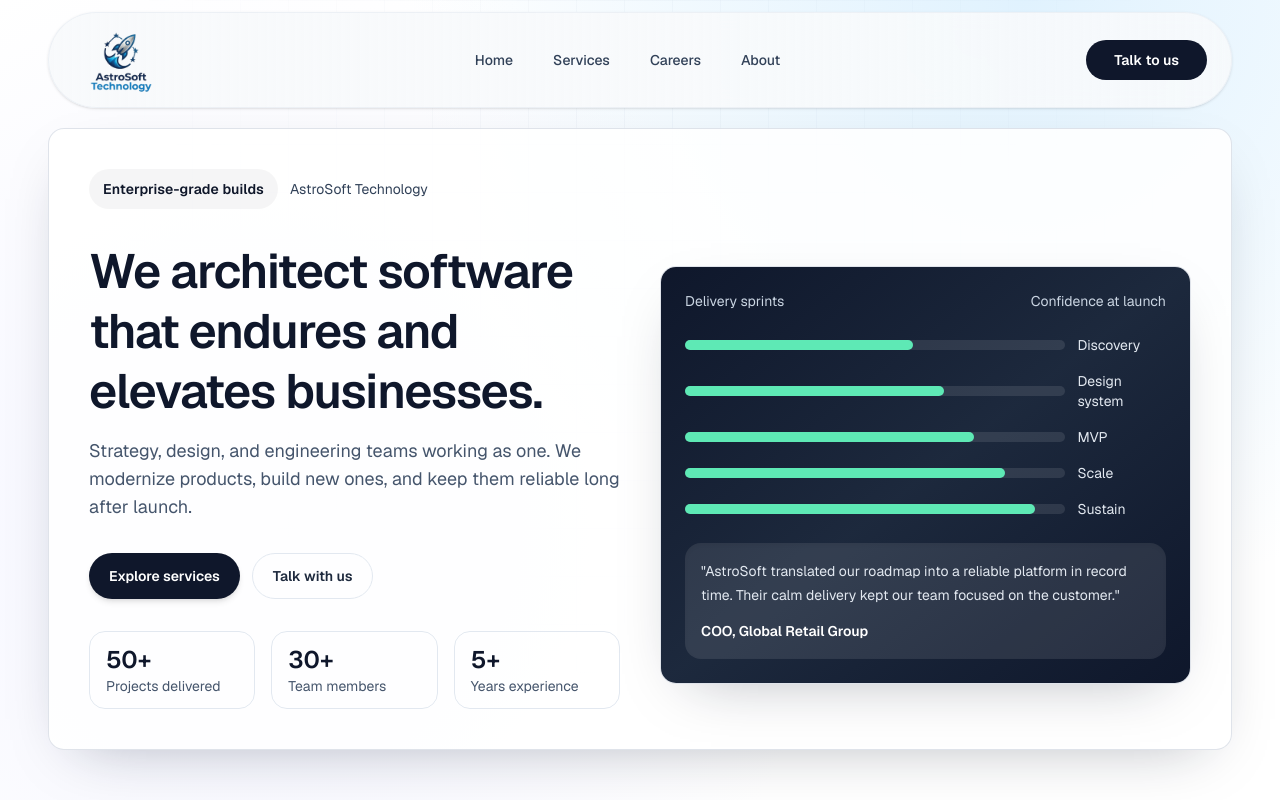
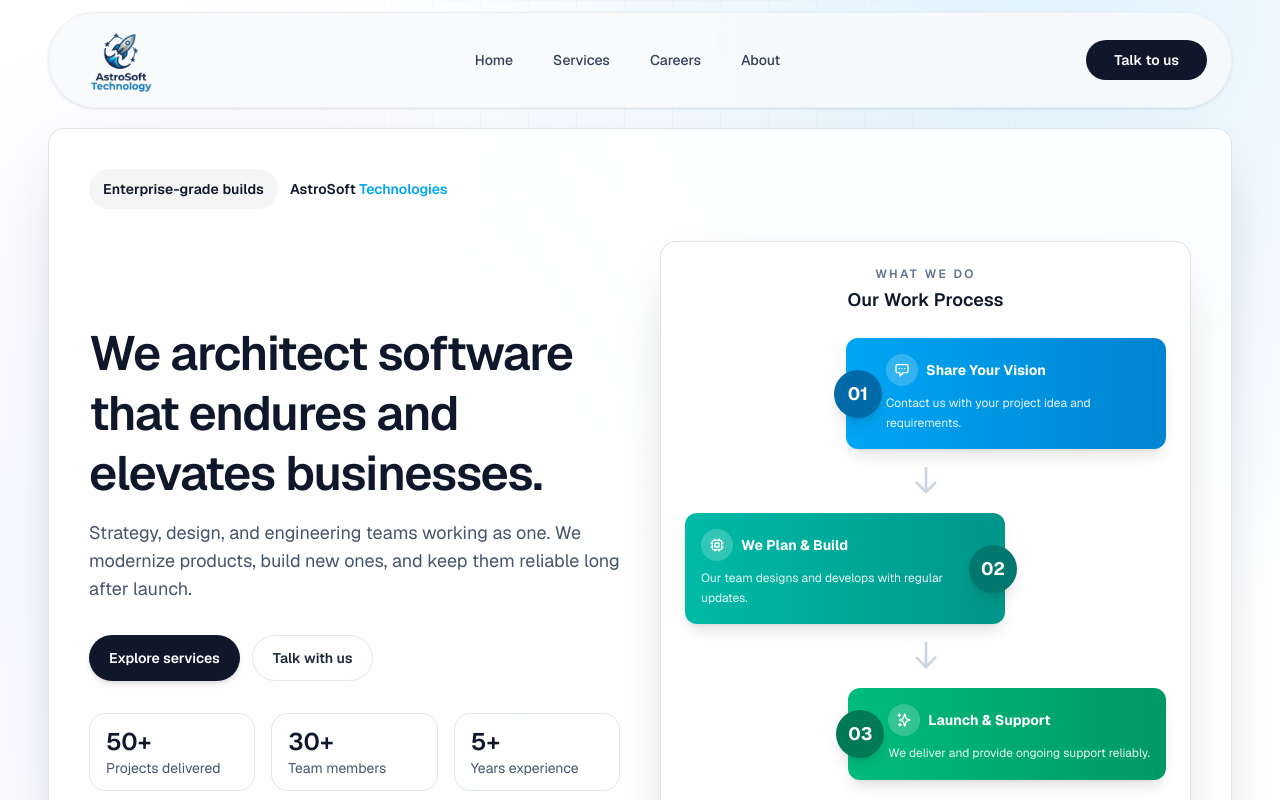
Before and after one commit to AstroSoft-Technology/astrosoft-technology, a Next.js app: page / in a window 1280 px wide. Shown: the top 800 px of the page. Built offline with nearby package versions, Linux system fonts and the light colour scheme.

Commit message:
home page updated

```diff
--- a/app/page.tsx
+++ b/app/page.tsx
@@ -573,7 +573,10 @@ export default function Home() {
       <section className="card overflow-hidden px-8 py-10 sm:px-10 animate-fade-up">
         <div className="flex flex-wrap items-center gap-3 text-sm text-slate-700">
           <span className="pill">Enterprise-grade builds</span>
-          <span>AstroSoft Technology</span>
+          <span>
+            <span className="font-semibold text-slate-900">AstroSoft</span>{" "}
+            <span className="font-semibold text-sky-500">Technologies</span>
+          </span>
         </div>
         <div className="mt-8 grid gap-10 lg:grid-cols-2 lg:items-center">
           <div className="space-y-8">
@@ -618,41 +621,172 @@ export default function Home() {
           </div>
 
           <div className="relative">
-            <div className="card relative overflow-hidden p-6">
-              <div className="absolute inset-0 bg-linear-to-br from-slate-900 via-slate-800 to-slate-900" />
-              <div className="relative space-y-6 text-white">
-                <div className="flex items-center justify-between text-sm text-slate-300">
-                  <span>Delivery sprints</span>
-                  <span>Confidence at launch</span>
+            <div className="card relative overflow-hidden p-4 md:p-6 bg-gradient-to-br from-slate-50 to-slate-100">
+              <div className="relative space-y-4 text-slate-900">
+                <div className="text-center mb-6 animate-fade-up">
+                  <h3 className="text-xs font-semibold uppercase tracking-[0.2em] text-slate-500 mb-1">
+                    WHAT WE DO
+                  </h3>
+                  <p className="text-lg font-semibold text-slate-900">
+                    Our Work Process
+                  </p>
                 </div>
-                <div className="space-y-4">
-                  {[
-                    "Discovery",
-                    "Design system",
-                    "MVP",
-                    "Scale",
-                    "Sustain",
-                  ].map((phase, index) => (
-                    <div key={phase} className="flex items-center gap-3">
-                      <div className="h-2.5 w-full rounded-full bg-white/10">
-                        <div
-                          className="h-2.5 rounded-full bg-emerald-300"
-                          style={{ width: `${60 + index * 8}%` }}
-                        />
+
+                {/* Step 01 - Right aligned */}
+                <div
+                  className="relative flex items-center justify-end animate-fade-up group"
+                  style={{ animationDelay: "100ms" }}
+                >
+                  <div className="relative bg-gradient-to-r from-sky-500 to-sky-600 text-white rounded-xl p-4 max-w-xs shadow-lg hover:shadow-2xl transition-all duration-300 hover:scale-105 cursor-pointer">
+                    <div className="absolute -left-3 top-1/2 -translate-y-1/2 flex h-12 w-12 items-center justify-center rounded-full bg-sky-700 text-white font-bold text-lg shadow-lg transition-all duration-300 group-hover:scale-125 group-hover:rotate-12 group-hover:shadow-xl">
+                      01
+                    </div>
+                    <div className="ml-6">
+                      <div className="flex items-center gap-2 mb-2">
+                        <div className="flex h-8 w-8 shrink-0 items-center justify-center rounded-full bg-white/20 transition-all duration-300 group-hover:bg-white/30 group-hover:rotate-12">
+                          <svg
+                            className="h-4 w-4 transition-transform duration-300 group-hover:scale-110"
+                            fill="none"
+                            viewBox="0 0 24 24"
+                            stroke="currentColor"
+                          >
+                            <path
+                              strokeLinecap="round"
+                              strokeLinejoin="round"
+                              strokeWidth={2}
+                              d="M8 10h.01M12 10h.01M16 10h.01M9 16H5a2 2 0 01-2-2V6a2 2 0 012-2h14a2 2 0 012 2v8a2 2 0 01-2 2h-5l-5 5v-5z"
+                            />
+                          </svg>
+                        </div>
+                        <h4 className="text-sm font-bold transition-transform duration-300 group-hover:translate-x-1">
+                          Share Your Vision
+                        </h4>
                       </div>
-                      <span className="w-28 text-sm text-slate-200">
-                        {phase}
-                      </span>
+                      <p className="text-xs text-white/90 leading-relaxed transition-opacity duration-300 group-hover:text-white">
+                        Contact us with your project idea and requirements.
+                      </p>
                     </div>
-                  ))}
+                  </div>
                 </div>
-                <div className="rounded-2xl bg-white/10 p-4 text-sm leading-6 text-slate-200 shadow-inner">
-                  "AstroSoft translated our roadmap into a reliable platform in
-                  record time. Their calm delivery kept our team focused on the
-                  customer."
-                  <div className="mt-3 font-semibold text-white">
-                    COO, Global Retail Group
+
+                {/* Connector */}
+                <div className="flex justify-center animate-soft-pulse">
+                  <svg
+                    className="h-8 w-8 text-slate-300 transition-all duration-300 hover:text-slate-500 hover:scale-125"
+                    fill="none"
+                    viewBox="0 0 24 24"
+                    stroke="currentColor"
+                  >
+                    <path
+                      strokeLinecap="round"
+                      strokeLinejoin="round"
+                      strokeWidth={2}
+                      d="M19 14l-7 7m0 0l-7-7m7 7V3"
+                    />
+                  </svg>
+                </div>
+
+                {/* Step 02 - Left aligned */}
+                <div
+                  className="relative flex items-center justify-start animate-fade-up group"
+                  style={{ animationDelay: "200ms" }}
+                >
+                  <div className="relative bg-gradient-to-r from-teal-500 to-teal-600 text-white rounded-xl p-4 max-w-xs shadow-lg hover:shadow-2xl transition-all duration-300 hover:scale-105 cursor-pointer">
+                    <div className="absolute -right-3 top-1/2 -translate-y-1/2 flex h-12 w-12 items-center justify-center rounded-full bg-teal-700 text-white font-bold text-lg shadow-lg transition-all duration-300 group-hover:scale-125 group-hover:rotate-12 group-hover:shadow-xl">
+                      02
+                    </div>
+                    <div className="mr-6">
+                      <div className="flex items-center gap-2 mb-2">
+                        <div className="flex h-8 w-8 shrink-0 items-center justify-center rounded-full bg-white/20 transition-all duration-300 group-hover:bg-white/30 group-hover:rotate-12">
+                          <svg
+                            className="h-4 w-4 transition-transform duration-300 group-hover:scale-110"
+                            fill="none"
+                            viewBox="0 0 24 24"
+                            stroke="currentColor"
+                          >
+                            <path
+                              strokeLinecap="round"
+                              strokeLinejoin="round"
+                              strokeWidth={2}
+                              d="M9 3v2m6-2v2M9 19v2m6-2v2M5 9H3m2 6H3m18-6h-2m2 6h-2M7 19h10a2 2 0 002-2V7a2 2 0 00-2-2H7a2 2 0 00-2 2v10a2 2 0 002 2zM9 9h6v6H9V9z"
+                            />
+                          </svg>
+                        </div>
+                        <h4 className="text-sm font-bold transition-transform duration-300 group-hover:translate-x-1">
+                          We Plan & Build
+                        </h4>
+                      </div>
+                      <p className="text-xs text-white/90 leading-relaxed transition-opacity duration-300 group-hover:text-white">
+                        Our team designs and develops with regular updates.
+                      </p>
+                    </div>
                   </div>
+                </div>
+
+                {/* Connector */}
+                <div className="flex justify-center animate-soft-pulse">
+                  <svg
+                    className="h-8 w-8 text-slate-300 transition-all duration-300 hover:text-slate-500 hover:scale-125"
+                    fill="none"
+                    viewBox="0 0 24 24"
+                    stroke="currentColor"
+                  >
+                    <path
+                      strokeLinecap="round"
+                      strokeLinejoin="round"
+                      strokeWidth={2}
+                      d="M19 14l-7 7m0 0l-7-7m7 7V3"
+                    />
+                  </svg>
+                </div>
+
+                {/* Step 03 - Right aligned */}
+                <div
+                  className="relative flex items-center justify-end animate-fade-up group"
+                  style={{ animationDelay: "300ms" }}
+                >
+                  <div className="relative bg-gradient-to-r from-emerald-500 to-emerald-600 text-white rounded-xl p-4 max-w-xs shadow-lg hover:shadow-2xl transition-all duration-300 hover:scale-105 cursor-pointer">
+                    <div className="absolute -left-3 top-1/2 -translate-y-1/2 flex h-12 w-12 items-center justify-center rounded-full bg-emerald-700 text-white font-bold text-lg shadow-lg transition-all duration-300 group-hover:scale-125 group-hover:rotate-12 group-hover:shadow-xl">
+                      03
+                    </div>
+                    <div className="ml-6">
+                      <div className="flex items-center gap-2 mb-2">
+                        <div className="flex h-8 w-8 shrink-0 items-center justify-center rounded-full bg-white/20 transition-all duration-300 group-hover:bg-white/30 group-hover:rotate-12">
+                          <svg
+                            className="h-4 w-4 transition-transform duration-300 group-hover:scale-110"
+                            fill="none"
+                            viewBox="0 0 24 24"
+                            stroke="currentColor"
+                          >
+                            <path
+                              strokeLinecap="round"
+                              strokeLinejoin="round"
+                              strokeWidth={2}
+                              d="M5 3v4M3 5h4M6 17v4m-2-2h4m5-16l2.286 6.857L21 12l-5.714 2.143L13 21l-2.286-6.857L5 12l5.714-2.143L13 3z"
+                            />
+                          </svg>
+                        </div>
+                        <h4 className="text-sm font-bold transition-transform duration-300 group-hover:translate-x-1">
+                          Launch & Support
+                        </h4>
+                      </div>
+                      <p className="text-xs text-white/90 leading-relaxed transition-opacity duration-300 group-hover:text-white">
+                        We deliver and provide ongoing support reliably.
+                      </p>
+                    </div>
+                  </div>
+                </div>
+
+                <div
+                  className="pt-4 text-center animate-fade-up"
+                  style={{ animationDelay: "400ms" }}
+                >
+                  <Link
+                    href="/contact"
+                    className="inline-flex items-center justify-center rounded-full bg-slate-900 px-6 py-2.5 text-xs font-semibold text-white shadow-lg transition-all duration-300 hover:bg-slate-800 hover:shadow-2xl hover:-translate-y-2 hover:scale-110 active:scale-95"
+                  >
+                    Get Started Today
+                  </Link>
                 </div>
               </div>
             </div>
```
